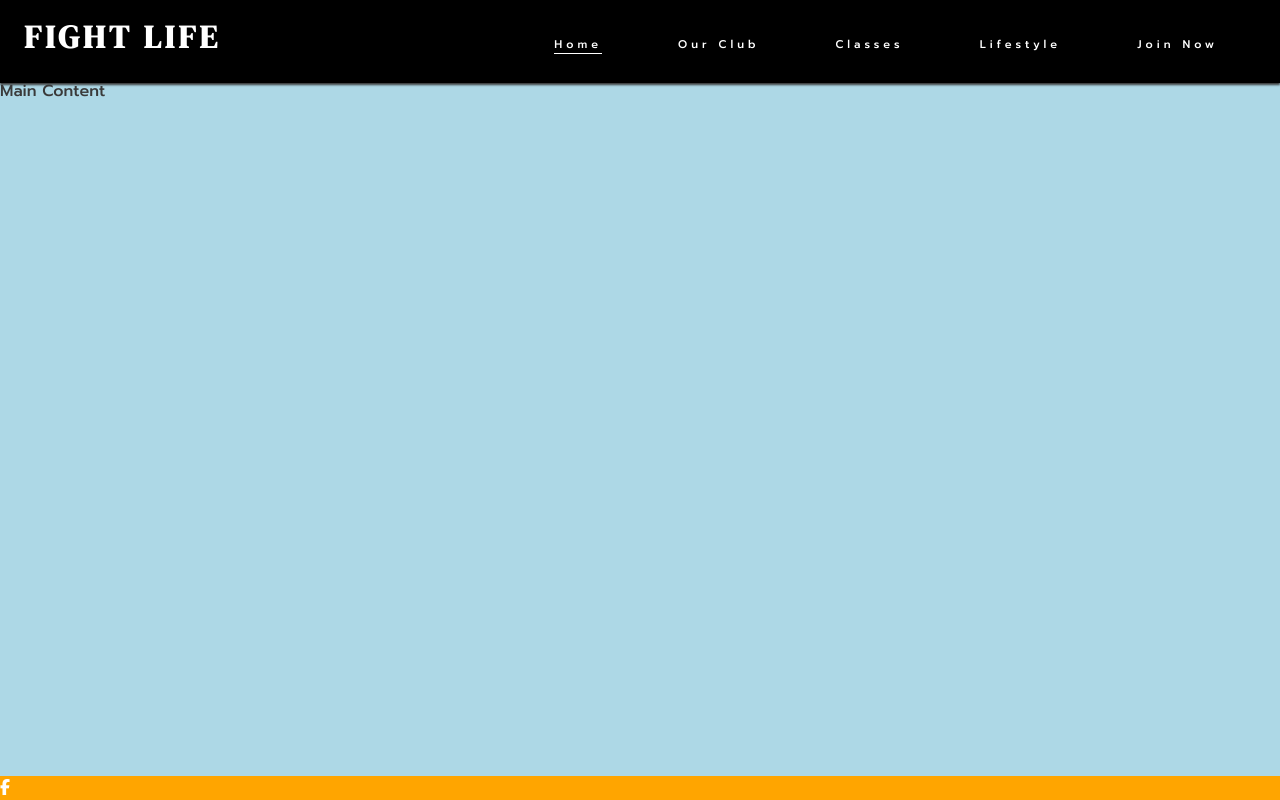
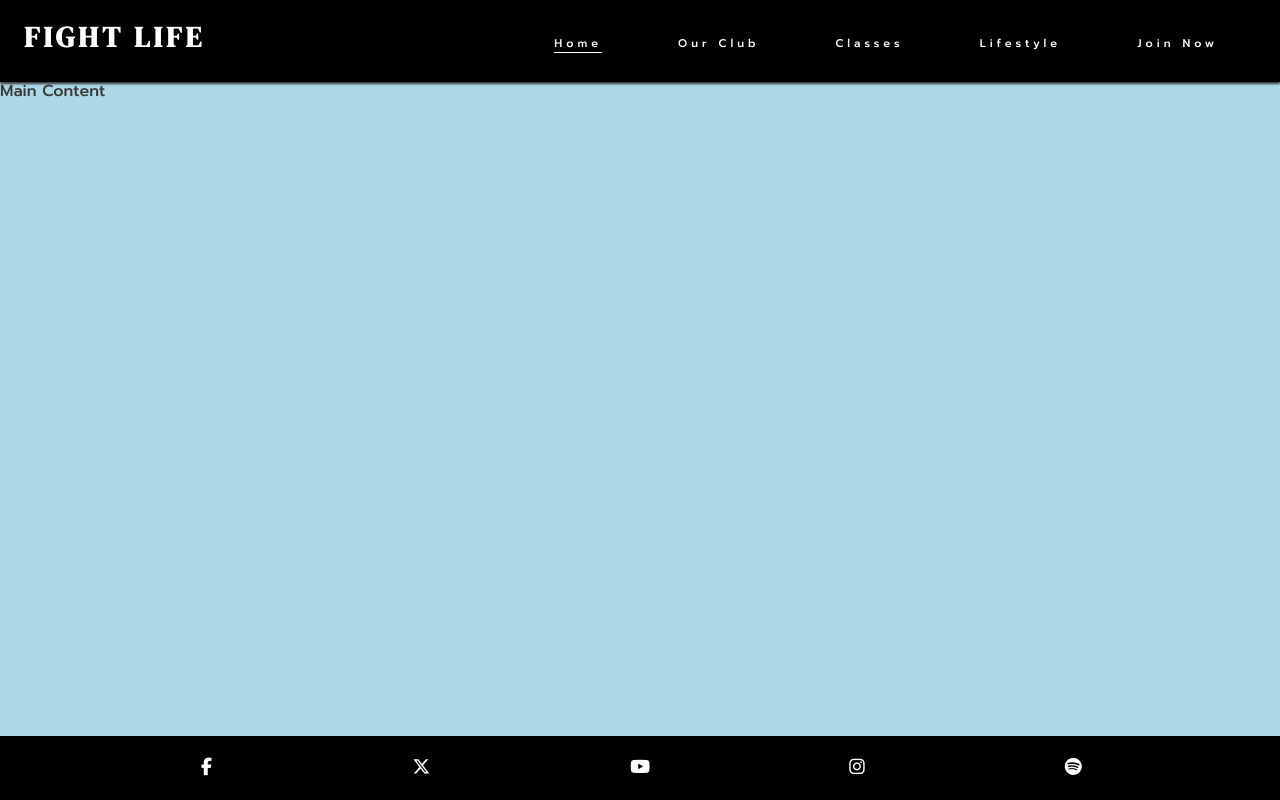
Before and after one commit to Skopezz/fight-life-project, a plain HTML site: page index.html in a window 1280 px wide. Drawn offline with Linux system fonts and the light colour scheme; a web font is replaced by a local one.

Commit message:
Add social links and icons to footer

```diff
--- a/assets/css/style.css
+++ b/assets/css/style.css
@@ -101,7 +101,20 @@ main {
 
 /* Footer */
 footer {
-  background-color: orange;
+  background-color: black;
+}
+#social-networks {
+    text-align: center;
+    padding: 20px 0;
+    display: flex;
+    justify-content: space-evenly;
+    list-style-type: none;
+}
+
+#social-networks i {
+    font-size: 110%;
+    padding: 10%;
+
 }
 
 /* Media query: tablets and larger (768px and up) */
@@ -126,9 +139,10 @@ footer {
     display: none;
   }
   #logo {
-    font-size: 200%;
+    font-size: 180%;
     line-height: 75px;
     margin: 0 0.5rem;
+
   }
    /* Main content */
    main {
--- a/index.html
+++ b/index.html
@@ -66,6 +66,26 @@
                     aria-label="Visit our Facebook page (opens in a new tab)">
                     <i class="fa-brands fa-facebook-f" style="color: #ffffff;"></i></a>
             </li>
+            <li>
+                <a href="https://www.twitter.com/" target="_blank" rel="noopener"
+                    aria-label="Visit our Twitter page (opens in a new tab)">
+                    <i class="fa-brands fa-x-twitter" style="color: #ffffff;"></i></a>
+            </li>
+            <li>
+                <a href="https://www.youtube.com/" target="_blank" rel="noopener"
+                    aria-label="Visit our YouTube page (opens in a new tab)">
+                    <i class="fa-brands fa-youtube" style="color: #ffffff;"></i></a>
+            </li>
+            <li>
+                <a href="https://www.instagram.com/" target="_blank" rel="noopener"
+                    aria-label="Visit our Instagram page (opens in a new tab)">
+                    <i class="fa-brands fa-instagram" style="color: #ffffff;"></i></a>
+            </li>
+            <li>
+                <a href="https://www.open.spotify.com/" target="_blank" rel="noopener"
+                    aria-label="Visit our Spotify page (opens in a new tab)">
+                    <i class="fa-brands fa-spotify" style="color: #ffffff;"></i></a>
+            </li>
         </ul>
     </footer>
 
```
